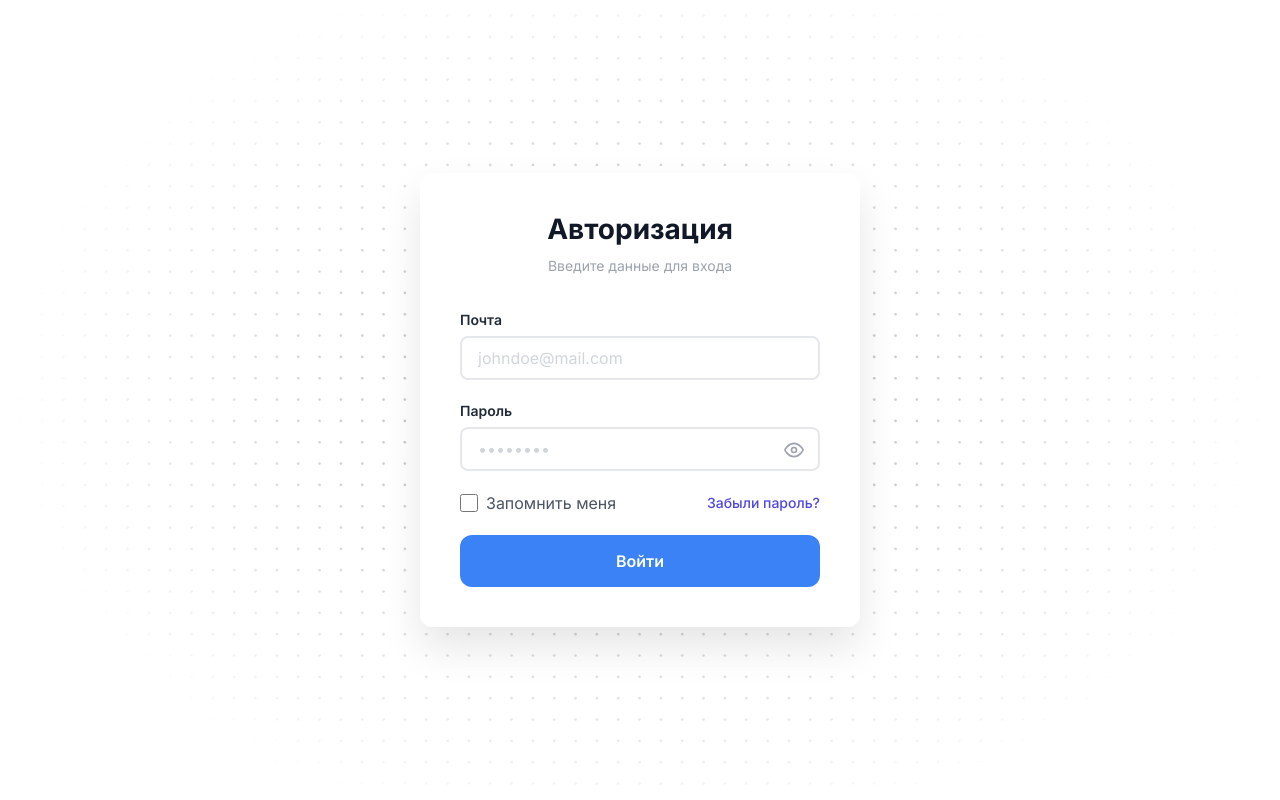
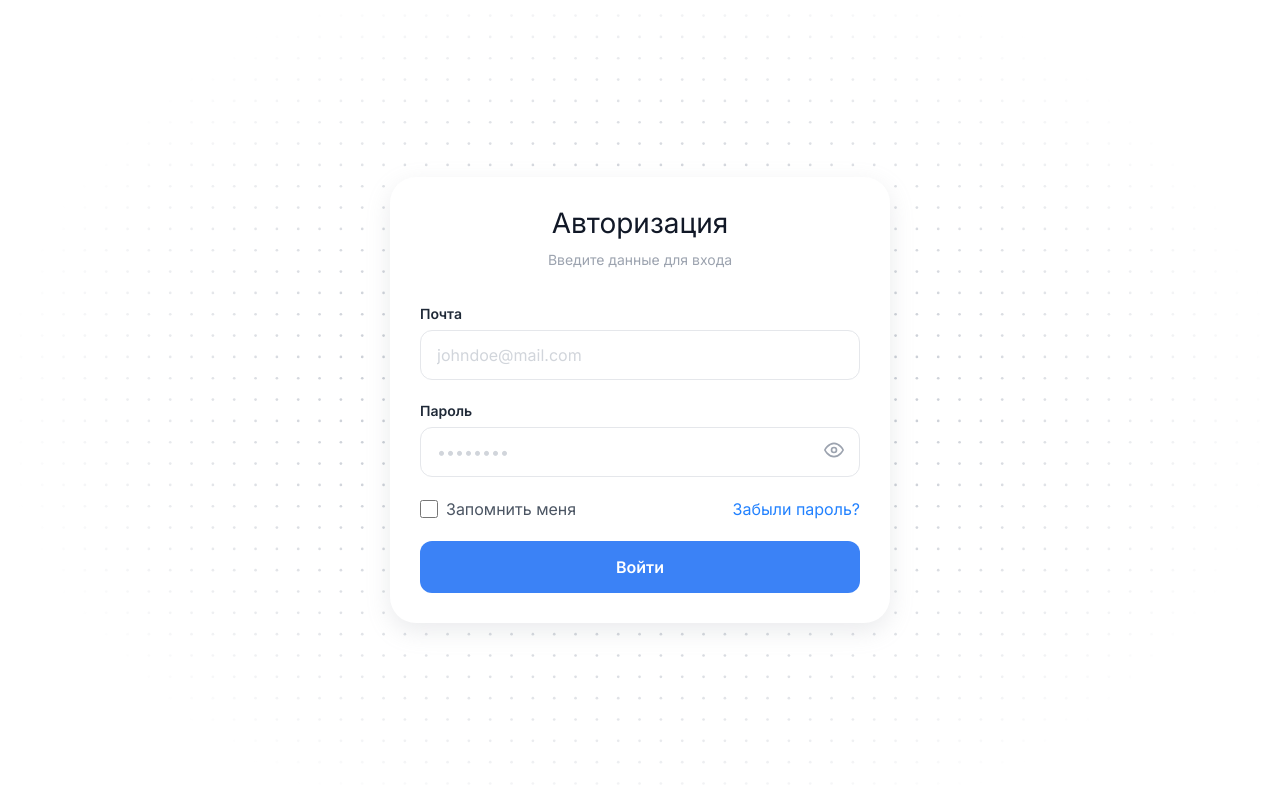
Before and after one commit to Akssses/crm-web, a Next.js app: page / in a window 1280 px wide. Built offline with nearby package versions, Linux system fonts and the light colour scheme.

Commit message:
fixed auth modals

```diff
--- a/src/modules/auth/components/LoginForm.jsx
+++ b/src/modules/auth/components/LoginForm.jsx
@@ -1,4 +1,4 @@
-"use client"
+"use client";
 import React, { useState } from "react";
 import { Button, Input } from "@/ui";
 import { useAuth } from "../hooks/useAuth";
--- a/src/modules/auth/components/ResetPasswordForm.jsx
+++ b/src/modules/auth/components/ResetPasswordForm.jsx
@@ -22,10 +22,9 @@ export default function ResetPasswordForm() {
       <div className={s.card}>
         {/* Header */}
         <div className={s.header}>
-          <h1 className={s.title}>Введите код</h1>
+          <h1 className={s.title}>Новый пароль</h1>
           <p className={s.subtitle}>
-            Мы отправили проверочный код на адрес электронной почты
-            alexandra@mail.com
+            Создайте новый пароль для вашей учетной записи
           </p>
         </div>
 
--- a/src/modules/auth/styles/ForgotPasswordForm.module.scss
+++ b/src/modules/auth/styles/ForgotPasswordForm.module.scss
@@ -16,11 +16,11 @@
 }
 .card {
   width: 100%;
-  max-width: 440px;
+  max-width: 500px;
   background: white;
-  border-radius: 12px;
-  padding: 40px;
-  box-shadow: 0 20px 40px rgba(0, 0, 0, 0.1);
+  border-radius: 26px;
+  padding: 30px;
+  box-shadow: rgba(149, 157, 165, 0.2) 0px 8px 24px;
 }
 
 .header {
@@ -31,7 +31,7 @@
 .title {
   margin: 0;
   font-size: 28px;
-  font-weight: 700;
+  font-weight: 400;
   color: #1f2937;
 }
 
--- a/src/modules/auth/styles/LoginForm.module.scss
+++ b/src/modules/auth/styles/LoginForm.module.scss
@@ -14,13 +14,14 @@
   background-attachment: fixed;
   padding: 20px;
 }
+
 .card {
   width: 100%;
-  max-width: 440px;
+  max-width: 500px;
   background: white;
-  border-radius: 12px;
-  padding: 40px;
-  box-shadow: 0 20px 40px rgba(0, 0, 0, 0.1);
+  border-radius: 26px;
+  padding: 30px;
+  box-shadow: rgba(149, 157, 165, 0.2) 0px 8px 24px;
 }
 
 .header {
@@ -31,7 +32,7 @@
 .title {
   margin: 0;
   font-size: 28px;
-  font-weight: 700;
+  font-weight: 400;
   color: var(--color-gray-900);
 }
 
@@ -109,15 +110,14 @@
 .link {
   background: none;
   border: none;
-  color: #4f46e5;
-  font-size: 14px;
+  color: #2181ff;
+  font-size: 16px;
   cursor: pointer;
   text-decoration: none;
   transition: color 0.2s ease;
-  font-weight: 500;
 
   &:hover {
-    color: #4338ca;
+    color: #000000;
   }
 
   &:disabled {
--- a/src/modules/auth/styles/ResetPasswordForm.module.scss
+++ b/src/modules/auth/styles/ResetPasswordForm.module.scss
@@ -16,11 +16,11 @@
 }
 .card {
   width: 100%;
-  max-width: 440px;
+  max-width: 500px;
   background: white;
-  border-radius: 12px;
-  padding: 40px;
-  box-shadow: 0 20px 40px rgba(0, 0, 0, 0.1);
+  border-radius: 26px;
+  padding: 30px;
+  box-shadow: rgba(149, 157, 165, 0.2) 0px 8px 24px;
 }
 
 .header {
--- a/src/modules/auth/styles/VerifyCodeForm.module.scss
+++ b/src/modules/auth/styles/VerifyCodeForm.module.scss
@@ -17,11 +17,11 @@
 
 .card {
   width: 100%;
-  max-width: 440px;
+  max-width: 500px;
   background: white;
-  border-radius: 12px;
-  padding: 40px;
-  box-shadow: 0 20px 40px rgba(0, 0, 0, 0.1);
+  border-radius: 26px;
+  padding: 30px;
+  box-shadow: rgba(149, 157, 165, 0.2) 0px 8px 24px;
 }
 
 .header {
@@ -32,7 +32,7 @@
 .title {
   margin: 0;
   font-size: 28px;
-  font-weight: 700;
+  font-weight: 400;
   color: #1f2937;
 }
 
--- a/src/ui/Input/Input.module.scss
+++ b/src/ui/Input/Input.module.scss
@@ -22,13 +22,13 @@
   position: relative;
   display: flex;
   align-items: center;
-  border-radius: 8px;
-  border: 2px solid #e5e7eb;
+  border-radius: 12px;
+  border: 1px solid #e5e7eb;
   background-color: #ffffff;
   transition: all 0.2s ease;
 
   &:focus-within {
-    border-color: #4f46e5;
+    border-color: #1a94ff;
     box-shadow: 0 0 0 3px rgba(79, 70, 229, 0.1);
   }
 
@@ -59,7 +59,7 @@
   }
 
   &.size-md {
-    padding: 10px 16px;
+    padding: 14px 16px;
 
     .input {
       font-size: 16px;
@@ -79,7 +79,7 @@
     border-color: #e5e7eb;
 
     &:focus-within {
-      border-color: #4f46e5;
+      border-color: #1a94ff;
     }
   }
 
```
